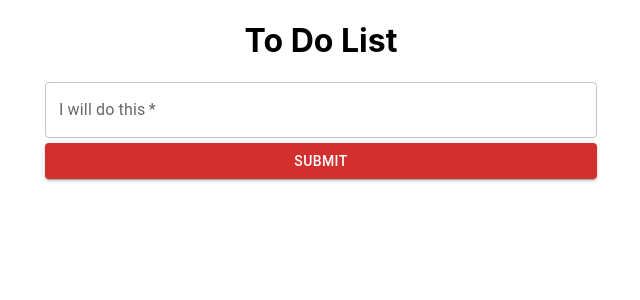
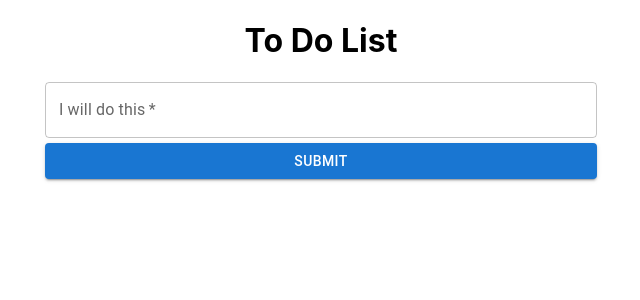
Before and after one commit to Bhaveen4/To-do-List, a React (Create React App) app: page / in a window 1280 px wide. Shown: the top 300 px of the page, without its empty margins (319-959 px from the left). Built offline with nearby package versions, Linux system fonts and the light colour scheme.

Commit message:
button color change to primary

```diff
--- a/src/components/Todoform.js
+++ b/src/components/Todoform.js
@@ -23,7 +23,7 @@ const Todoform = ({ addTodo }) => {
           />
           <Button
             variant="contained"
-            color="error"
+            color="primary"
             style={{ marginTop: 5 }}
             type="submit"
           >
```
